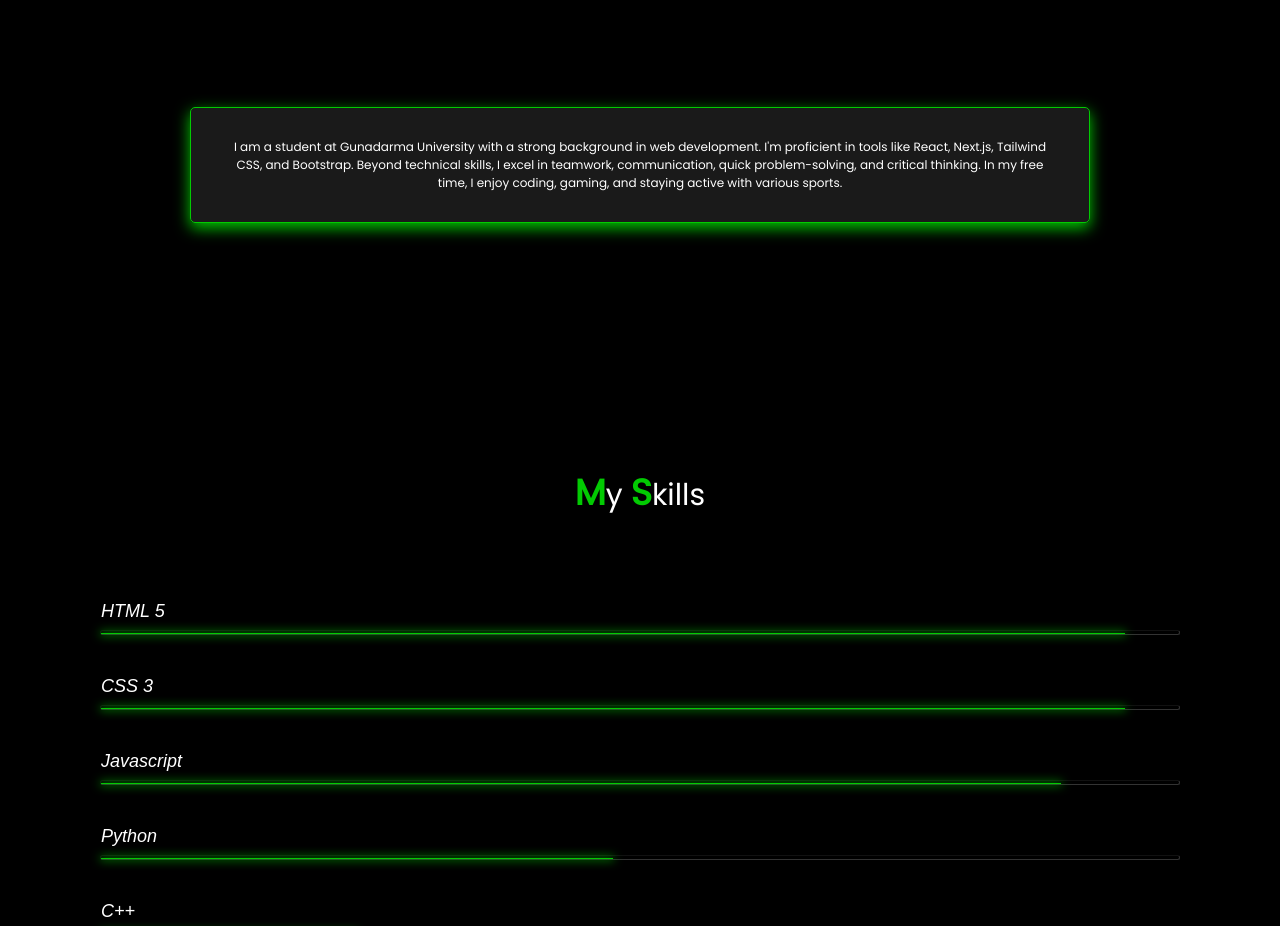
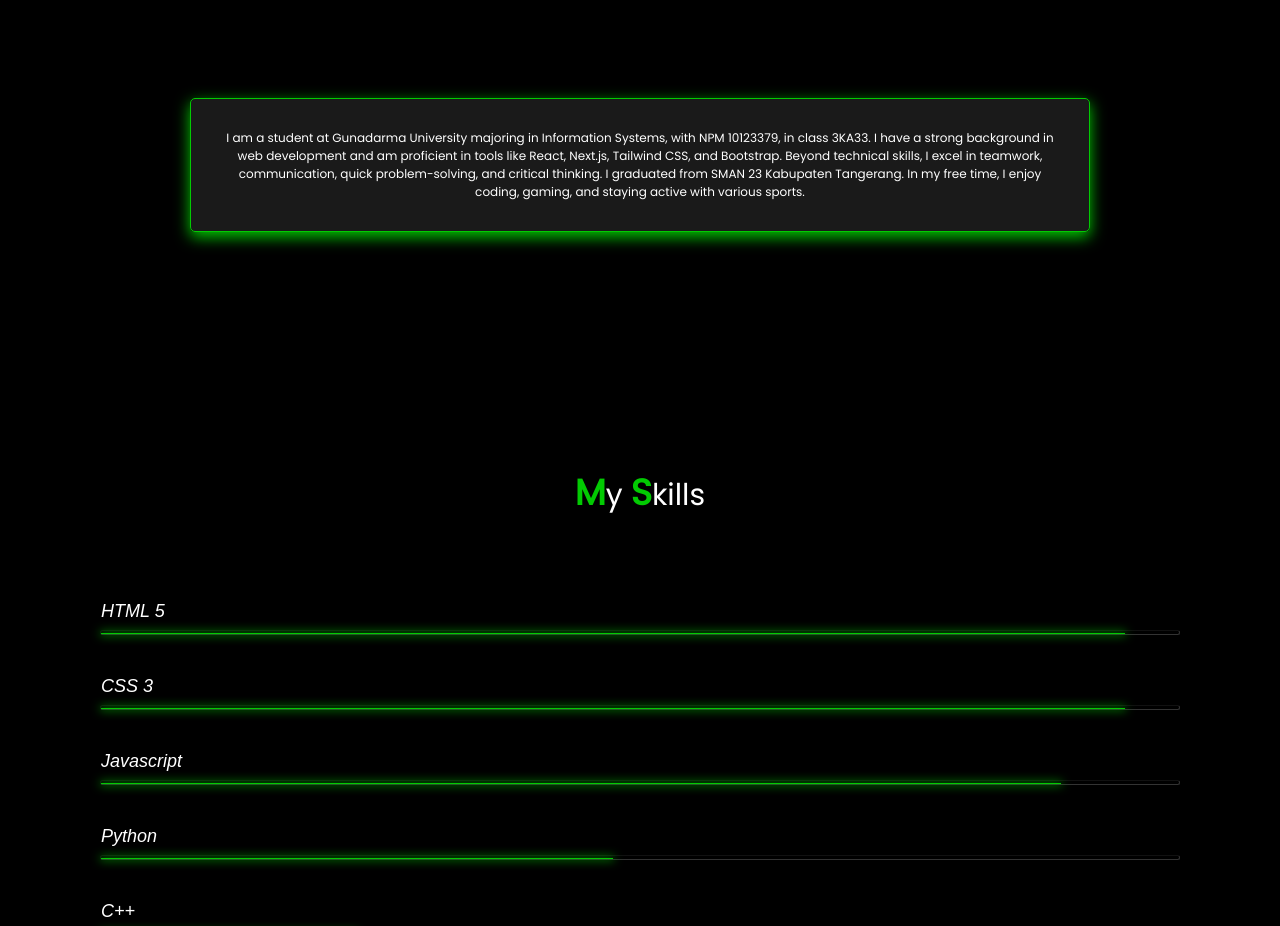
Before and after one commit to didanfarizz/myPortfolio, a plain HTML site: page index.html in a window 1280 px wide. Shown: the part 960-1886 px from the top of the page. Drawn offline with Linux system fonts and the light colour scheme.

Commit message:
Update index.html

```diff
--- a/index.html
+++ b/index.html
@@ -64,8 +64,7 @@
         <div class="content-about">
           <div class="kotak">
             <p>
-              I am a student at Gunadarma University with a strong background in web development. I&apos;m proficient in tools like React, Next.js, Tailwind CSS, and Bootstrap. Beyond technical skills, I excel in teamwork, communication, quick
-              problem-solving, and critical thinking. In my free time, I enjoy coding, gaming, and staying active with various sports.
+              I am a student at Gunadarma University majoring in Information Systems, with NPM 10123379, in class 3KA33. I have a strong background in web development and am proficient in tools like React, Next.js, Tailwind CSS, and Bootstrap. Beyond technical skills, I excel in teamwork, communication, quick problem-solving, and critical thinking. I graduated from SMAN 23 Kabupaten Tangerang. In my free time, I enjoy coding, gaming, and staying active with various sports.
             </p>
           </div>
         </div>
```
